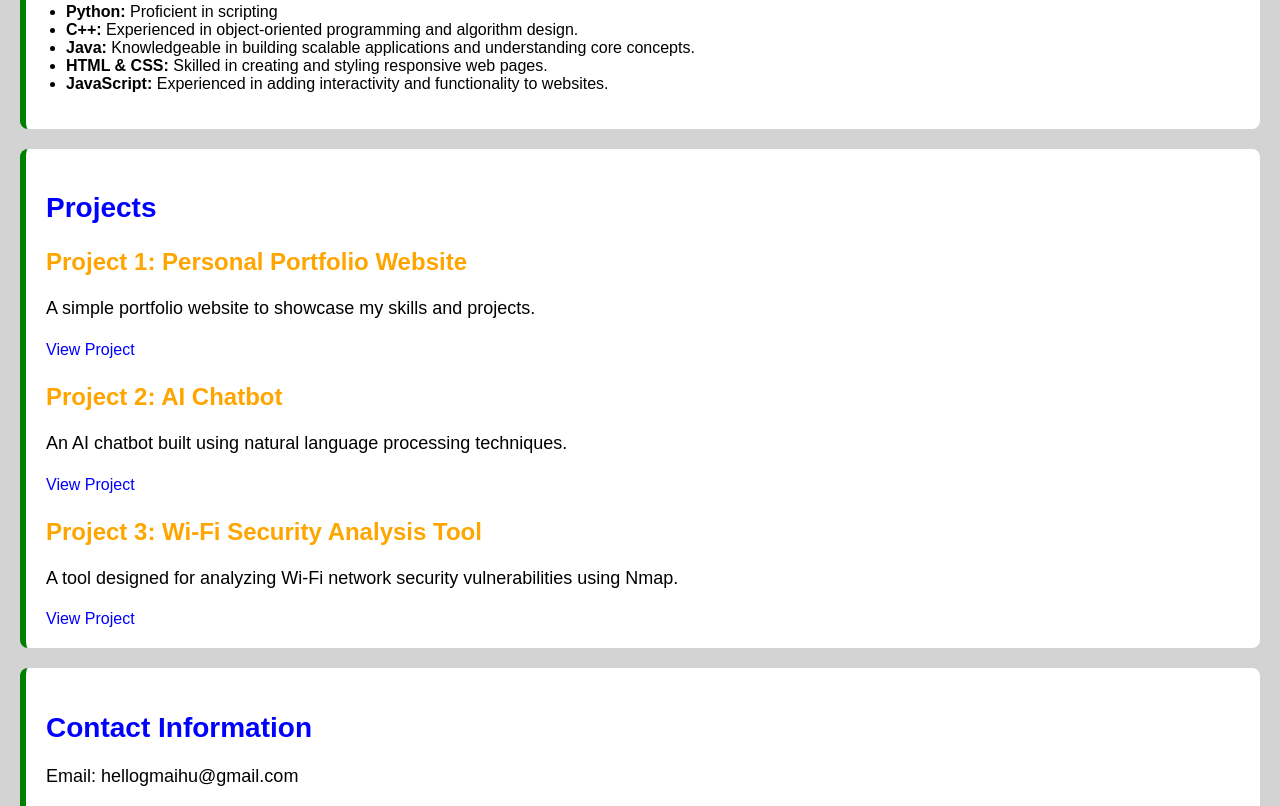
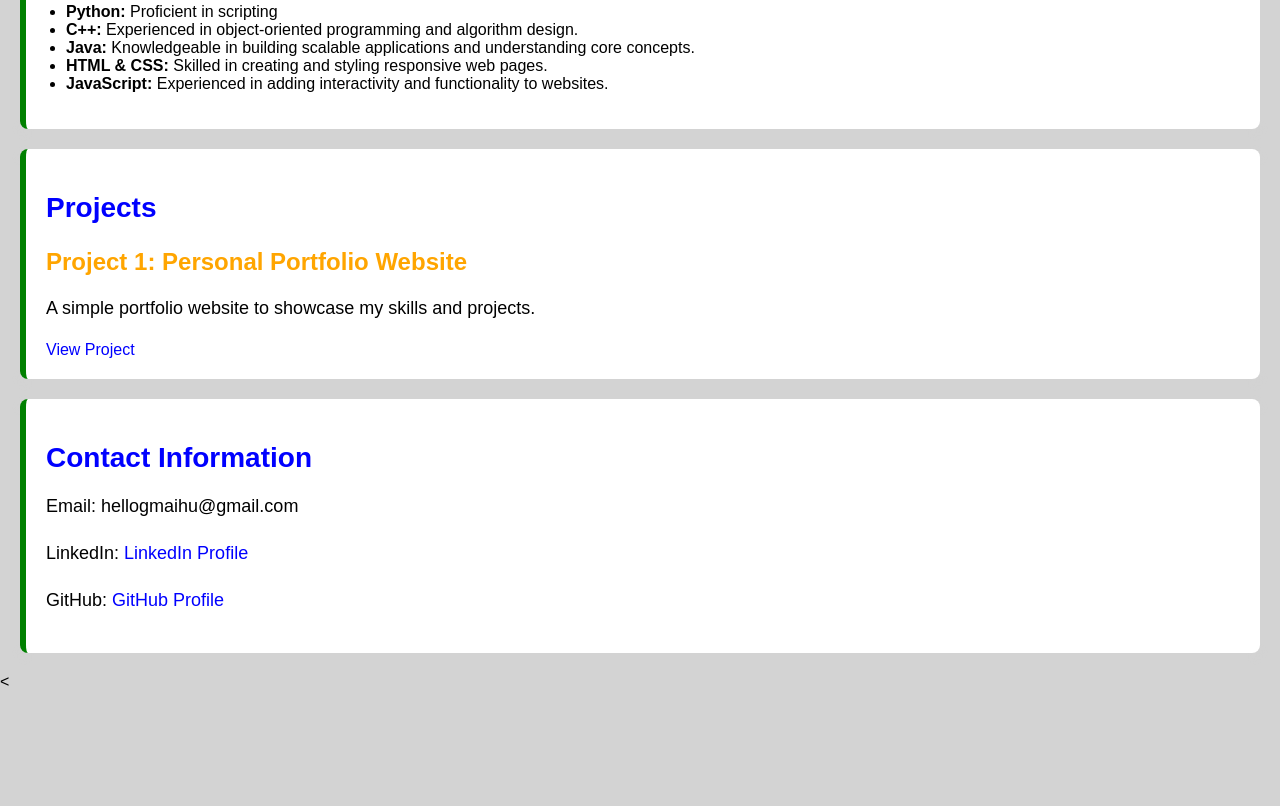
Before and after one commit to AashishG-dev/Personal_Portfolio, a plain HTML site: page index.html in a window 1280 px wide. Shown: the part 505-1311 px from the top of the page. After the commit the page ends 1196 px from the top, so only its background shows below. Drawn offline with Linux system fonts and the light colour scheme; a script that the page names is missing.

Commit message:
Update index.html

```diff
--- a/index.html
+++ b/index.html
@@ -42,14 +42,6 @@
         <h3>Project 1: Personal Portfolio Website</h3>
         <p>A simple portfolio website to showcase my skills and projects.</p>
         <a href="https://aashishg-dev.github.io/Personal_Portfolio/">View Project</a>
-
-        <h3>Project 2: AI Chatbot</h3>
-        <p>An AI chatbot built using natural language processing techniques.</p>
-        <a href="#">View Project</a>
-
-        <h3>Project 3: Wi-Fi Security Analysis Tool</h3>
-        <p>A tool designed for analyzing Wi-Fi network security vulnerabilities using Nmap.</p>
-        <a href="#">View Project</a>
     </section>
 
     <section id="contact-info">
```
